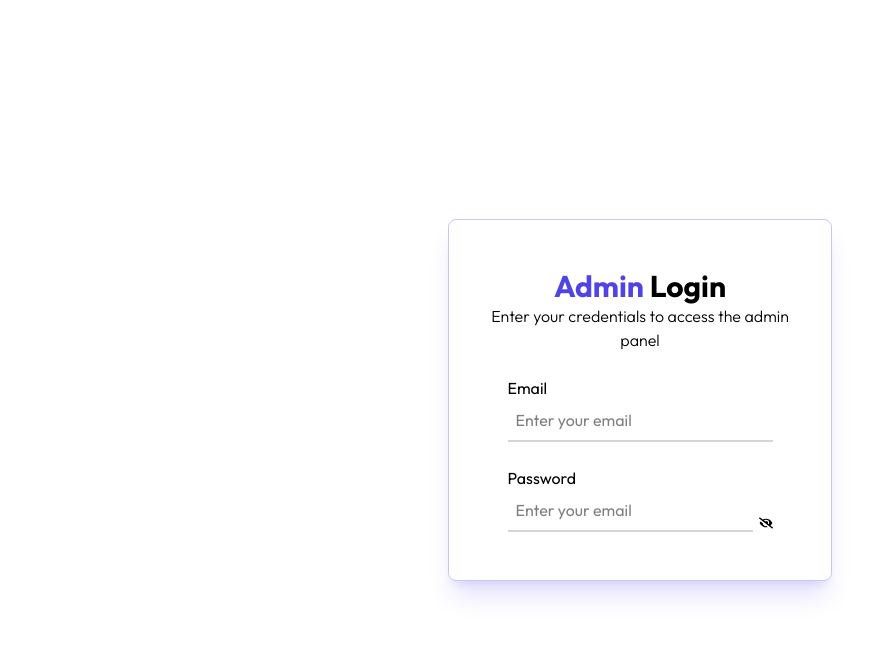
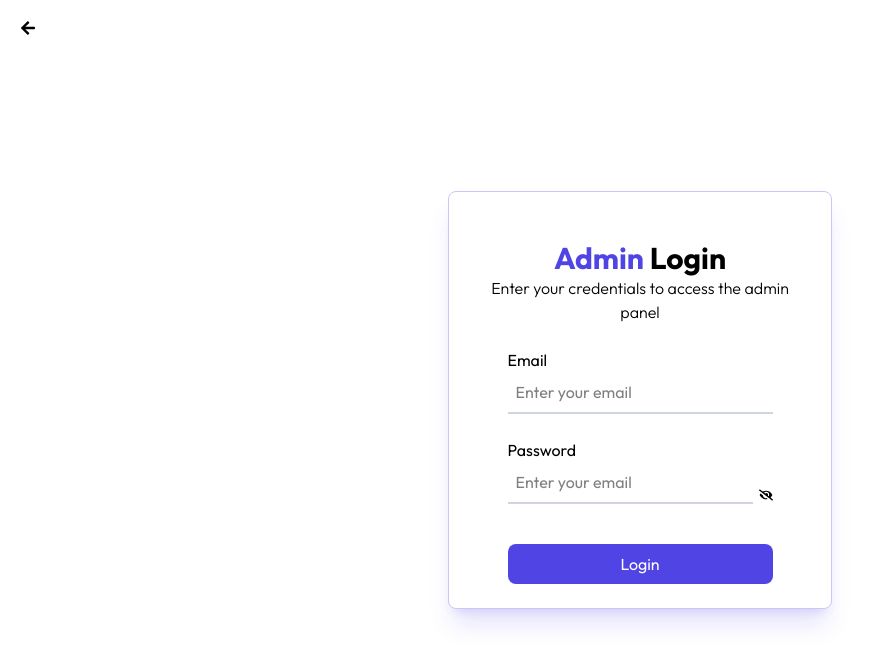
Before and after one commit to toxic-programmer-cell/blog-app, a React (Vite) app in the folder client/: page /admin in a window 1280 px wide. Shown: the top 664 px of the page, without its empty margins (0-874 px from the left). Built offline with nearby package versions, Linux system fonts and the light colour scheme.

Commit message:
feat: enhance Login component with form handling and navigation

```diff
--- a/client/src/components/admin/Login.jsx
+++ b/client/src/components/admin/Login.jsx
@@ -1,11 +1,26 @@
 import React, { useState } from "react";
 import { FaEye } from "react-icons/fa";
 import { FaEyeSlash } from "react-icons/fa";
+import { FaArrowLeft } from "react-icons/fa";
+import { useNavigate } from "react-router-dom";
 
 const Login = () => {
   const [showPassword, setShowPassword] = useState(false);
+  const [email, setEmail] = useState("");
+  const [password, setPassword] = useState("");
+
+  const navigate = useNavigate();
+
+  const handleSubmit = (e) => {
+    e.preventDefault();
+    // handle login logic here
+  };
   return (
-    <div className="flex items-center justify-center h-screen">
+    <div className="relative flex items-center justify-center h-screen">
+      <FaArrowLeft
+        className="absolute top-5 left-5 cursor-pointer"
+        onClick={() => navigate("/")}
+      />
       <div className="w-full max-w-sm p-6 max-md:m-6 border border-primary/30 shadow-xl shadow-primary/15 rounded-lg">
         <div className="flex flex-col items-center justify-center">
           <div className="w-full py-6 text-center">
@@ -16,10 +31,13 @@ const Login = () => {
               Enter your credentials to access the admin panel
             </p>
           </div>
-          <form>
+          <form onSubmit={handleSubmit}>
             <div className="flex flex-col">
               <label>Email</label>
               <input
+                onChange={(e) => setEmail(e.target.value)}
+                value={email}
+                required
                 type="text"
                 placeholder="Enter your email"
                 className="border-b-2 border-gray-300 p-2 outline-none mb-6"
@@ -29,6 +47,9 @@ const Login = () => {
               <label>Password</label>
               <div className="flex items-center">
                 <input
+                  onChange={(e) => setPassword(e.target.value)}
+                  value={password}
+                  required
                   type={showPassword ? "text" : "password"}
                   placeholder="Enter your email"
                   className="border-b-2 border-gray-300 p-2 outline-none mb-6"
@@ -48,6 +69,12 @@ const Login = () => {
                 )}
               </div>
             </div>
+            <button
+              type="submit"
+              className="w-full bg-primary text-white py-2 rounded-lg mt-4 cursor-pointer hover:bg-primary/90 transition-all duration-75"
+            >
+              Login
+            </button>
           </form>
         </div>
       </div>
```
